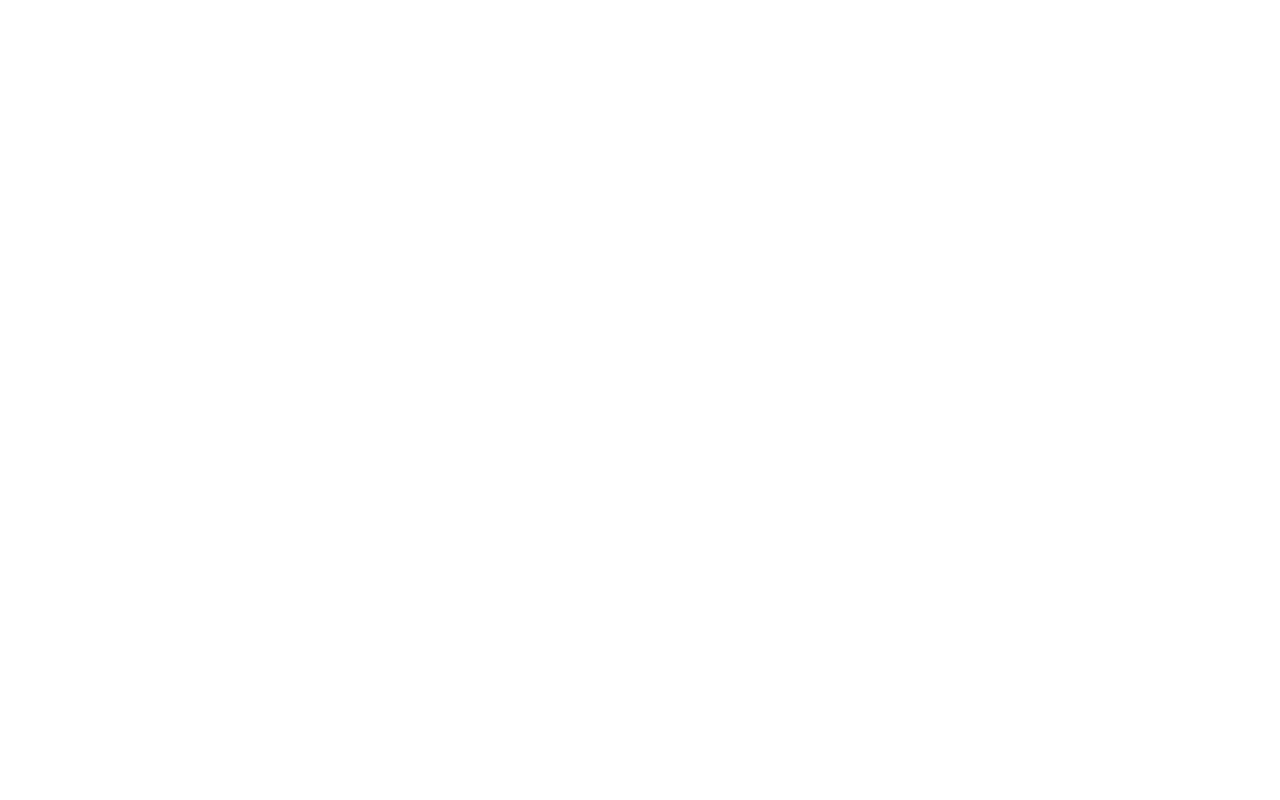
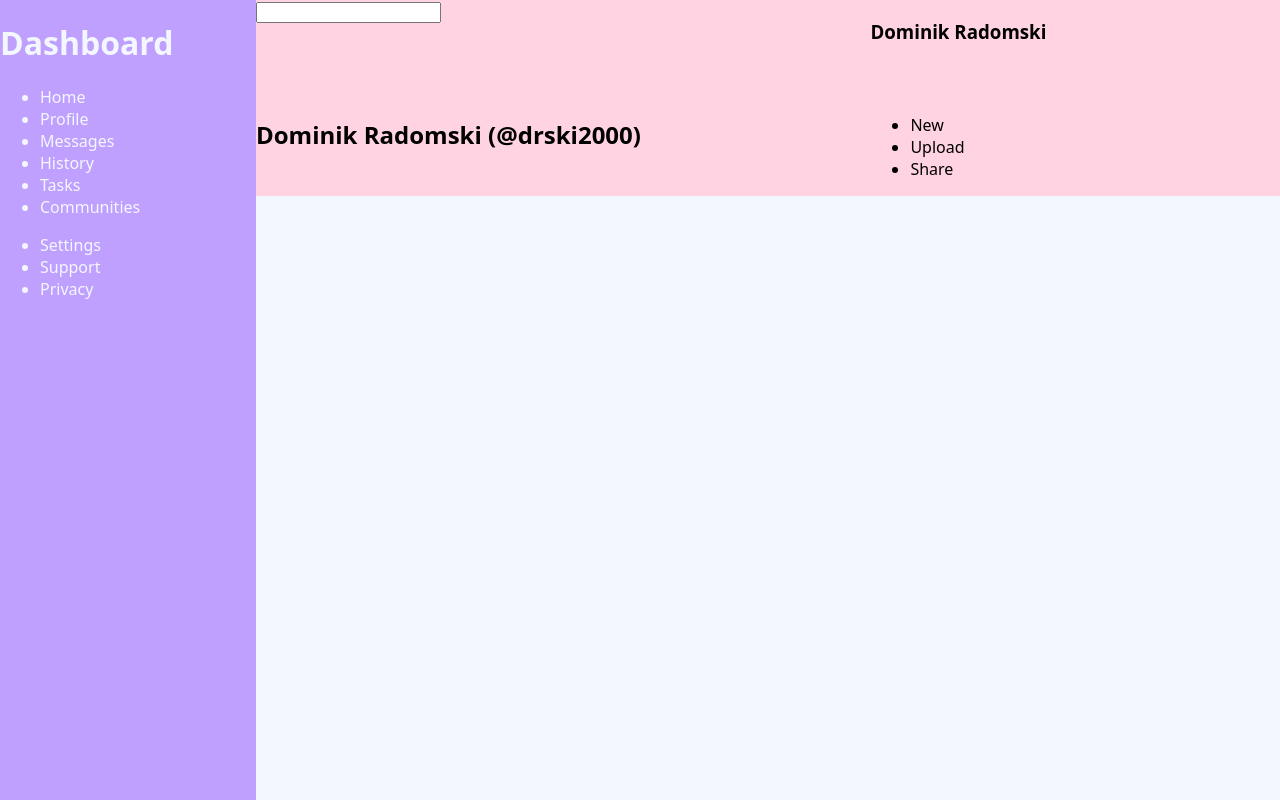
Before and after one commit to DomRadomski/admin-dashboard, a plain HTML site: page index.html in a window 1280 px wide. Drawn offline with Linux system fonts and the light colour scheme.

Commit message:
added top level grid, began structuring header

```diff
--- a/index.html
+++ b/index.html
@@ -0,0 +1,50 @@
+<!DOCTYPE html>
+<html lang="en">
+    <head>
+        <meta charset="UTF-8" />
+        <meta name="viewport" content="width=device-width, initial-scale=1.0" />
+        <title>Admin Dashboard</title>
+        <link rel="stylesheet" href="styles.css" />
+    </head>
+    <body>
+        <div class="container">
+            <div class="sidebar">
+                <h1>Dashboard</h1>
+                <ul>
+                    <li>Home</li>
+                    <li>Profile</li>
+                    <li>Messages</li>
+                    <li>History</li>
+                    <li>Tasks</li>
+                    <li>Communities</li>
+                </ul>
+                <ul>
+                    <li>Settings</li>
+                    <li>Support</li>
+                    <li>Privacy</li>
+                </ul>
+            </div>
+
+            <div class="header">
+
+                    <div class="top-left"><input type="text"></div>
+                    <div class="top-right"><h3>Dominik Radomski</h3></div>
+
+
+
+                    <div class="bottom-left">
+                        <h2>Dominik Radomski (@drski2000)</h2>
+                    </div>
+                    <div class="bottom-right">
+                        <ul>
+                            <li>New</li>
+                            <li>Upload</li>
+                            <li>Share</li>
+                        </ul>
+                    </div>
+                </div>
+            </div>
+            <div class="content"></div>
+        </div>
+    </body>
+</html>
--- a/styles.css
+++ b/styles.css
@@ -1,16 +1,83 @@
 :root {
-  /* Cool Blue-White */
     --white-standard: #f3f7ff;
     --white-light: #ffffff;
     --white-dark: #d9e3f7;
 
-  /* Violet */
     --violet-standard: #8e4efc;
     --violet-light: #c0a0ff;
     --violet-dark: #6320c4;
 
-  /* Dark Pink Accent */
     --pink-standard: #e02f73;
-  --pink-light: #ff7fae;
+    --pink-extra-light: #ffd3e2;
+    --pink-light: #ffb6cf;
     --pink-dark: #a41653;
+
+    --text-standard: #1a1a1c;
+    --text-light: #3a3a3d;
+    --text-dark: #0f0f11;
+
+    font-family: system-ui, -apple-system, BlinkMacSystemFont, 'Segoe UI', Roboto, Oxygen, Ubuntu, Cantarell, 'Open Sans', 'Helvetica Neue', sans-serif;
 }
+
+body {
+    background-color: var(--white-standard);
+    margin: 0;
+    padding: 0;
+}
+
+.container {
+    display: grid;
+    grid-template-columns: 1fr 4fr;
+    grid-template-rows: 1fr 5fr;
+    width: 100vw;
+    height: 100vh;
+}
+
+.sidebar {
+    grid-column: 1 / 2;
+    grid-row: 1 / 3;
+
+    background-color: var(--violet-light);
+    color: var(--white-standard);
+}
+
+
+
+.header {
+    grid-column: 2 / 3;
+    grid-row: 1 / 2;
+
+    background-color: var(--pink-extra-light);
+
+    display: grid;
+    grid-template-columns: 3fr 2fr;
+    grid-template-rows: 1fr 1fr;
+}
+
+.header > .top-left {
+    grid-column: 1 / 2;
+    grid-row: 1 / 2;
+}
+
+.header > .top-right {
+    grid-column: 2 / 3;
+    grid-row: 1 / 2;
+}
+
+.header > .bottom-left {
+    grid-column: 1 / 2;
+    grid-row: 2 / 3;
+}
+
+.header > .bottom-right {
+    grid-column: 2 / 3;
+    grid-row: 2 / 3;
+}
+
+
+.content {
+    grid-column: 2 / 3;
+    grid-row: 2 / 3;
+
+    background-color: var(--white-dark);
+}
```
Lines whose indentation alone changed are shown as unchanged.
